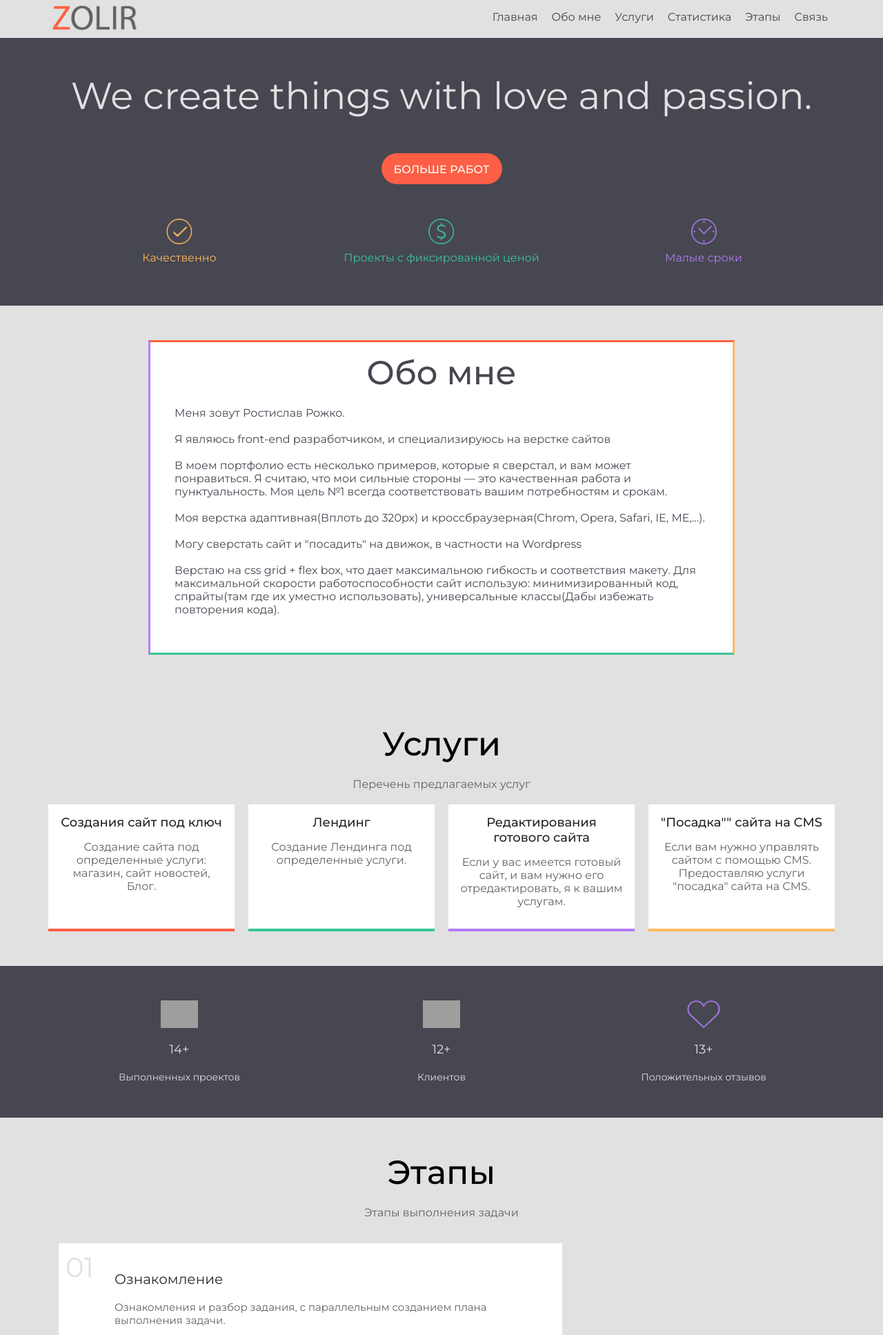
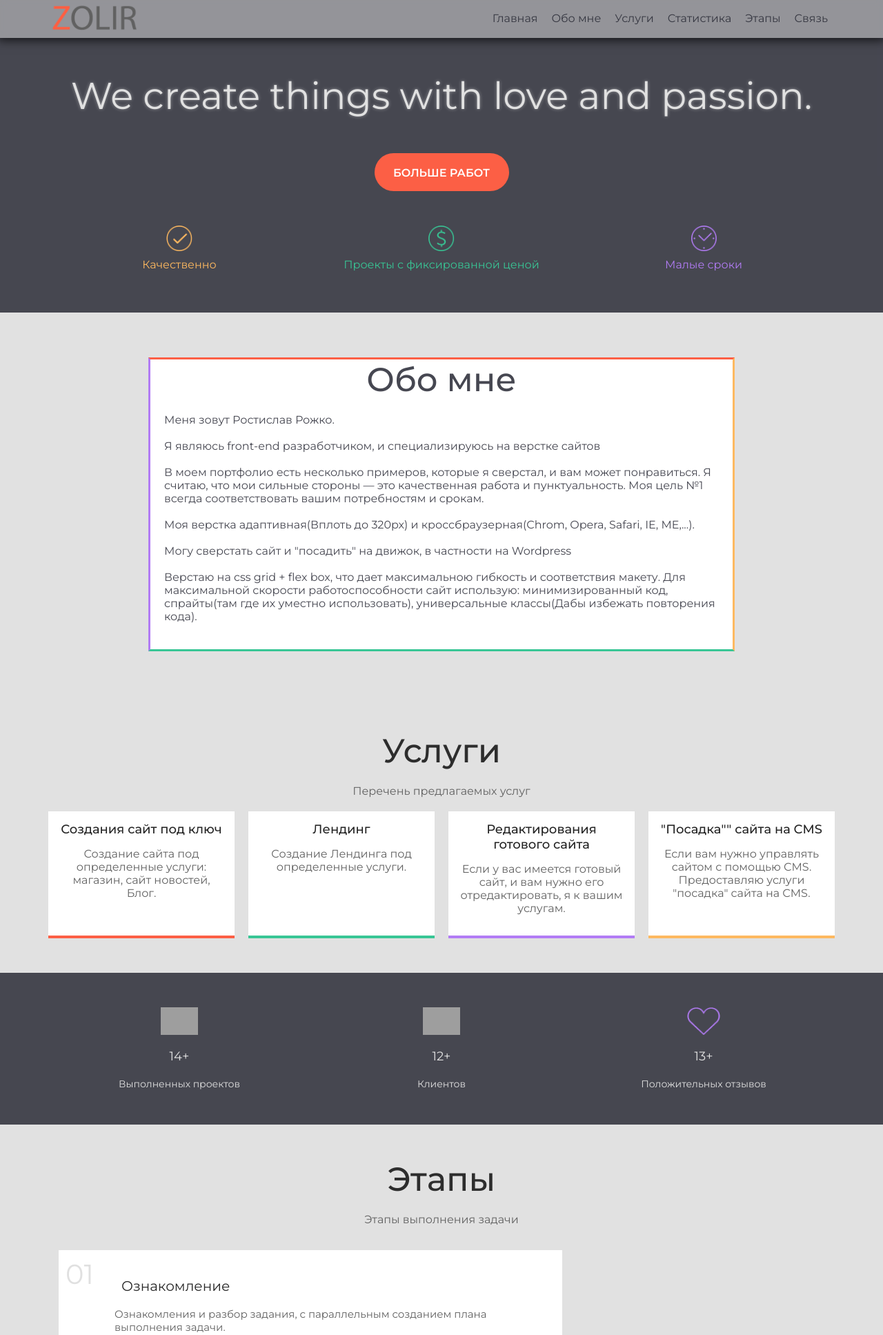
Before and after one commit to zolir18/Zolirportfolio, a PHP site: page / in a window 1280 px wide. Shown: the top 1935 px of the page at 69% size. Run offline with PHP 8.4, Linux system fonts and the light colour scheme; grey boxes are pictures that could not be loaded.

Commit message:
change_navbar

```diff
--- a/index.html
+++ b/index.html
@@ -74,9 +74,11 @@
 					</p>
 					</br>
 
-				</div>
+
 			</div>
-			<div id="services">
+		</div>
+	</div>
+		<div id="services">
 				<div class="container ">
 					<p class="main_text">Услуги</p>
 					<p class="sub_text">Перечень предлагаемых услуг</p>
--- a/main.css
+++ b/main.css
@@ -50,13 +50,15 @@ img{
 }
 /*navabar*/
 .navbar_setting{
-	background: var(--light);
+	background: rgba(225,225,225, .5);
+	  backdrop-filter: blur(5px);
 	  overflow: hidden;
 	position: fixed;
   top: 0;
   width: 100%;
+
   z-index: 99;
-  border-bottom: 2px solid var(--dark);
+  box-shadow: 0px 0px 14px 3px rgba(0,0,0,0.75);
 
 }
 
@@ -106,7 +108,7 @@ a {
 .nav-list li a {
 	margin: 17px 10px;
 	font-family: Montserrat;
-	color: var(--dark);
+	color: red;
   display: block;
   font-size: 1em;
   border-bottom: 2px solid #0000;
@@ -115,7 +117,7 @@ a {
 	position: relative;
 	color:  var(--dark); /*задаём цвет ссылки*/
 	cursor: pointer;
-	line-height: 1; /*задаём высоту строки*/
+	/*задаём высоту строки*/
 	text-decoration: none; /*убираем подчёркивание*/
 
 }
@@ -169,6 +171,9 @@ a {
 /*portfolio*/
 #some_inf{
 	background: var(--light);
+	background-repeat: no-repeat;
+	background-size: cover;
+	background-position:center center;
 	padding: 50px 0px;
 	display: -webkit-box;
 	display: -ms-flexbox;
@@ -194,7 +199,7 @@ a {
 .main_some_info_1{
 	max-width: 850px;
 	background: white;
-	padding: 15px;
+	margin: 15px;
 }
 .main_text_portfolio{
 	font-size: 40px;
@@ -243,6 +248,7 @@ a {
 	font-size: calc( 16px + 3vw);
 	font-family: montserrat;
 	color: var(--light);
+	text-shadow: 0px 0px 5px rgba(225,225,225,0.48);
 	padding: 50px 0px;
 }
 .button_block > a {
@@ -250,10 +256,11 @@ a {
 	display: block;
 	text-transform: uppercase;
 	text-align: center;
-	line-height: 45px;
-	width: 175px;
-	height: 45px;
+	line-height: 55px;
+	width: 195px;
+	height: 55px;
 	color: white;
+	font-weight: 600;
 	border: 1px solid #0000;
 	background: #fc5f45;
 	border-radius: 40px;
@@ -262,10 +269,9 @@ a {
 	transition: .3s;
 }
 .button_block > a:hover{
-	color: var(--dark);
-	background: white;
-	-webkit-box-shadow: 0px 0px 24px 17px rgba(252,95,69,1);
-	        box-shadow: 0px 0px 24px 17px rgba(252,95,69,1);
+	color: white;
+	background: rgba(252,95,69,1);
+	box-shadow: 0px 0px 17px 3px rgba(252,95,69,1);
 	-webkit-transform: translate(0px, -5px);
 	        transform: translate(0px, -5px);
 	-webkit-transition: .3s;
@@ -339,7 +345,7 @@ a {
 	font-size: 3rem;
 	font-weight: 500;
 	font-family: montserrat;
-
+	color: #2d2d2d;
 	text-align: center;
 }
 .sub_text{
@@ -601,7 +607,7 @@ overflow: hidden;
   font-family: montserrat;
   font-size: 20px;
   font-weight: 400;
-  padding: 30px 0px 10px 0px;
+  padding: 30px 10px 10px 10px;
 }
 .text_step > p{
   color: #616161;
```
Also changed, not shown: img/MorskieOko.jpg (added).
